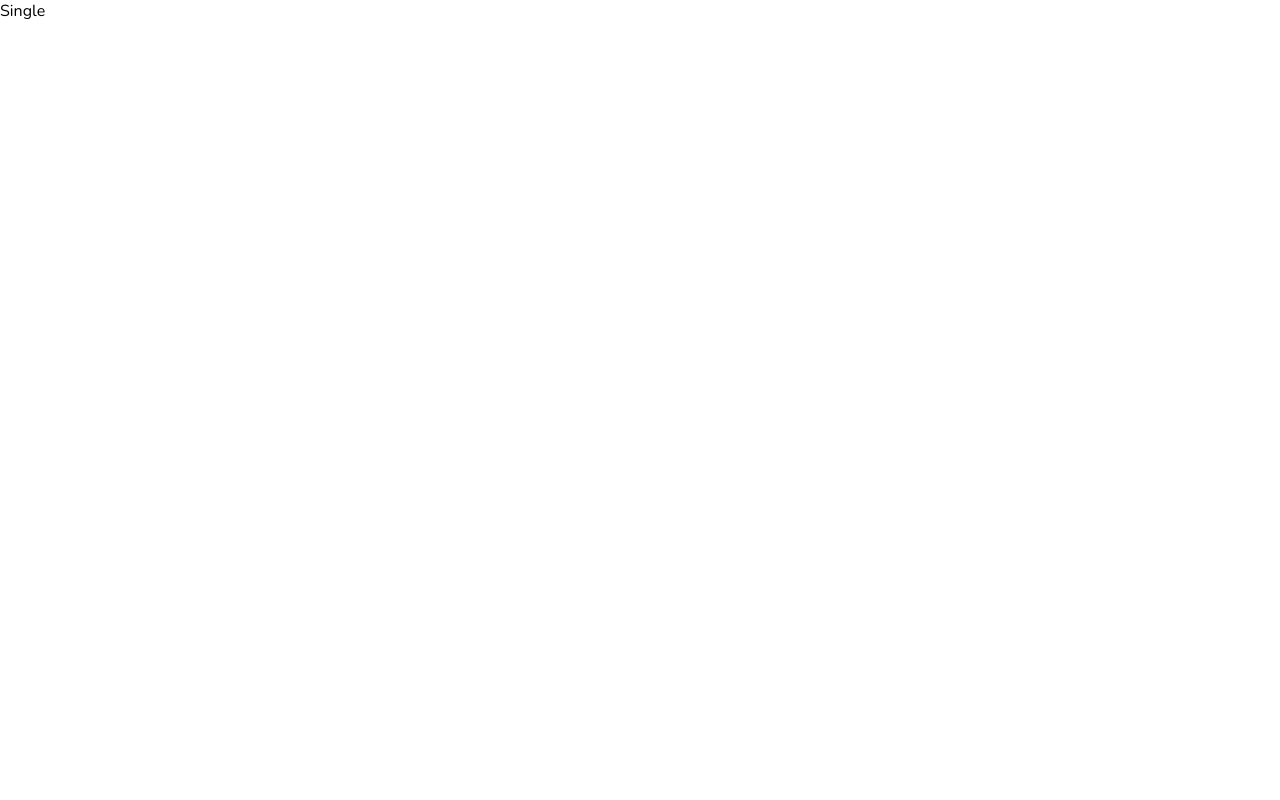
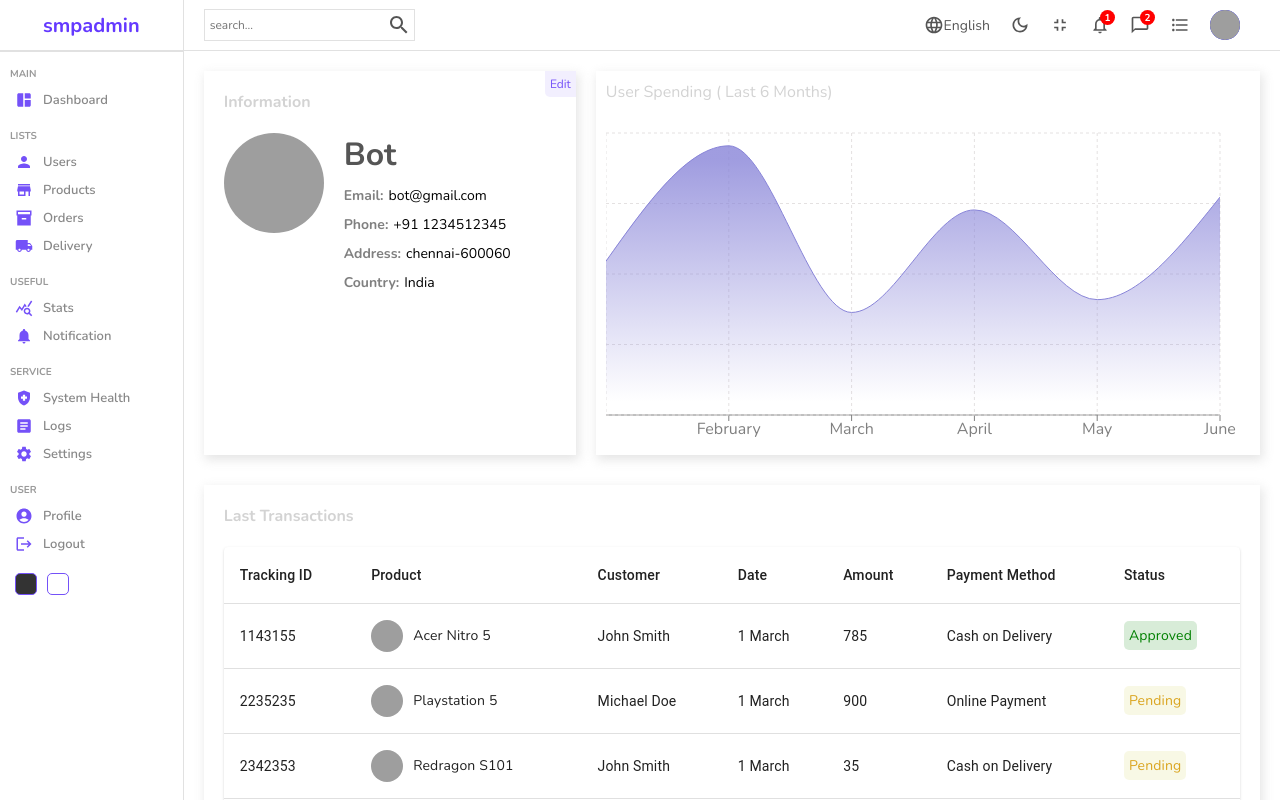
Before and after one commit to pramadeish/react-admin-UI, a React (Create React App) app: page /products/1 in a window 1280 px wide. Shown: the top 800 px of the page. Built offline with nearby package versions, Linux system fonts and the light colour scheme; grey boxes are pictures that could not be loaded.

Commit message:
added single user page

```diff
--- a/src/pages/single/Single.jsx
+++ b/src/pages/single/Single.jsx
@@ -1,8 +1,58 @@
 import "./single.scss"
+import Sidebar from "../../components/sidebar/Sidebar";
+import Navbar from "../../components/navbar/Navbar";
+import Chart from "../../components/chart/Chart";
+import List from "../../components/table/Table";
 
 const Single = () => {
   return (
-    <div>Single</div>
+    <div  className="single">
+        <Sidebar />
+      <div className="singleContainer">
+        <Navbar />
+        <div className="top">
+          <div className="left">
+            <div className="editButton">Edit</div>
+            <h1 className="title">Information</h1>
+            <div className="item">
+              <img
+                src="https://robohash.org/1?set=set&size=180x180"
+                alt=""
+                className="itemImg"
+              />
+              <div className="details">
+                <h1 className="itemTitle">Bot</h1>
+                <div className="detailItem">
+                  <span className="itemKey">Email:</span>
+                  <span className="itemValue">bot@gmail.com</span>
+                </div>
+                <div className="detailItem">
+                  <span className="itemKey">Phone:</span>
+                  <span className="itemValue">+91 1234512345</span>
+                </div>
+                <div className="detailItem">
+                  <span className="itemKey">Address:</span>
+                  <span className="itemValue">
+                    chennai-600060
+                  </span>
+                </div>
+                <div className="detailItem">
+                  <span className="itemKey">Country:</span>
+                  <span className="itemValue">India</span>
+                </div>
+              </div>
+            </div>
+          </div>
+          <div className="right">
+            <Chart aspect={3 / 1} title="User Spending ( Last 6 Months)" />
+          </div>
+        </div>
+        <div className="bottom">
+        <h1 className="title">Last Transactions</h1>
+          <List/>
+        </div>
+      </div>
+    </div>
   )
 }
 
--- a/src/pages/single/single.scss
+++ b/src/pages/single/single.scss
@@ -0,0 +1,84 @@
+.single {
+    display: flex;
+    width: 100%;
+    .singleContainer {
+      flex: 6;
+
+      .top {
+        padding: 20px;
+        display: flex;
+        gap: 20px;
+
+        .left {
+          flex: 1;
+          -webkit-box-shadow: 2px 4px 10px 1px rgba(0, 0, 0, 0.47);
+          box-shadow: 2px 4px 10px 1px rgba(201, 201, 201, 0.47);
+          padding: 20px;
+          position: relative;
+
+          .editButton {
+            position: absolute;
+            top: 0;
+            right: 0;
+            padding: 5px;
+            font-size: 12px;
+            color: #7451f8;
+            background-color: #7551f818;
+            cursor: pointer;
+            border-radius: 0px 0px 0px 5px;
+          }
+
+          .item {
+            display: flex;
+            gap: 20px;
+
+            .itemImg {
+              width: 100px;
+              height: 100px;
+              border-radius: 50%;
+              object-fit: cover;
+            }
+
+            .details {
+              .itemTitle {
+                margin-bottom: 10px;
+                color: #555;
+              }
+
+              .detailItem {
+                margin-bottom: 10px;
+                font-size: 14px;
+
+                .itemKey {
+                  font-weight: bold;
+                  color: gray;
+                  margin-right: 5px;
+                }
+
+                .itemValue {
+                  font-weight: 300;
+                }
+              }
+            }
+          }
+        }
+
+        .right {
+          flex: 2;
+        }
+      }
+
+      .bottom {
+        -webkit-box-shadow: 2px 4px 10px 1px rgba(0, 0, 0, 0.47);
+        box-shadow: 2px 4px 10px 1px rgba(201, 201, 201, 0.47);
+        padding: 20px;
+        margin: 10px 20px;
+      }
+
+      .title {
+        font-size: 16px;
+        color: lightgray;
+        margin-bottom: 20px;
+      }
+    }
+  }
```
